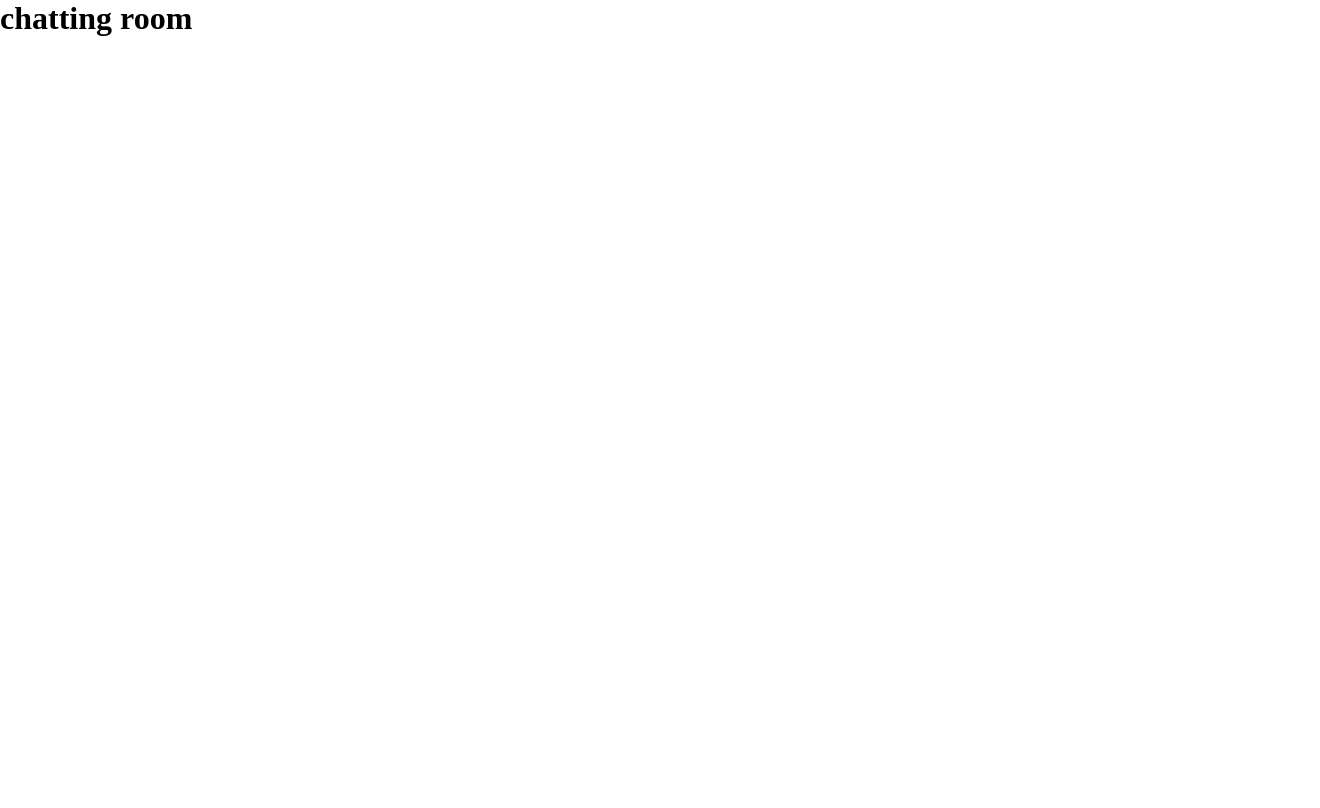
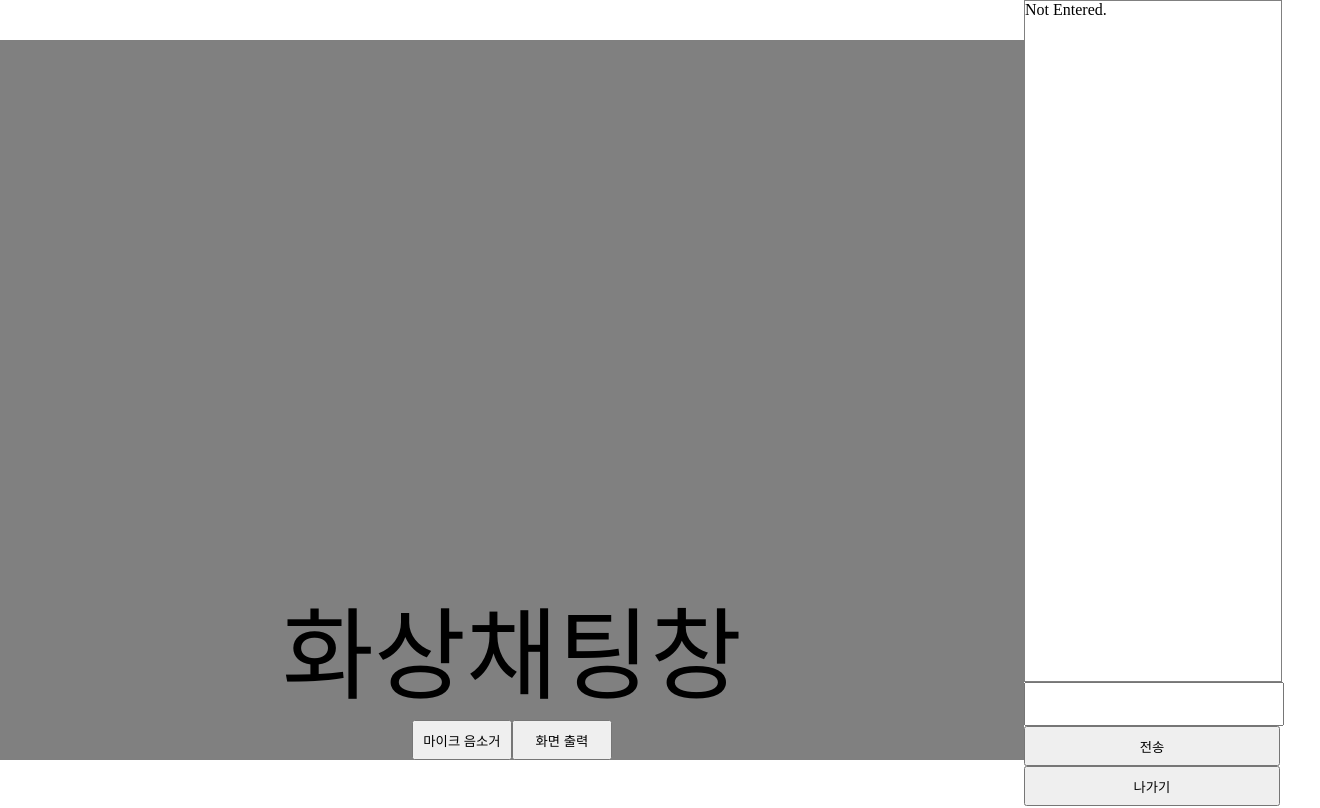
Before and after one commit to Eunjin3395/OpenSoftware-Project-5, a React (Create React App) app in the folder front/: page /main in a window 1280 px wide. Shown: the top 808 px of the page, 1320 px wide, since content can reach past the window. Built offline with nearby package versions, Linux system fonts and the light colour scheme; no server answers.

Commit message:
리액트 프론트와 백엔드 통합 / 채팅기능 기본적인 기능 완성

```diff
--- a/front/src/components/css/LoginPage.css
+++ b/front/src/components/css/LoginPage.css
@@ -7,7 +7,6 @@
 .LoginPage-Container {
   width: 100%;
   height: 100%;
-  background-color: aqua;
 }
 .LoginPage-Container,
 .Container {
@@ -16,20 +15,30 @@
   align-items: center;
 }
 .Container {
-  width: 30%;
-  height: 30%;
+  width: 25%;
+  height: 70%;
   flex-direction: column;
   border: 1px solid black;
 }
-
+.Container > div {
+  height: 10%;
+  font-size: 30px;
+  text-align: center;
+}
+form {
+  display: flex;
+  justify-content: center;
+  align-items: center;
+  flex-direction: column;
+}
 .UserName,
 .ChatRoom {
-  width: 55%;
-  height: 8%;
+  width: 75%;
+  height: 4%;
   margin-bottom: 10px;
 }
 
 .submit {
-  width: 10%;
-  height: 10%;
+  width: 25%;
+  height: 8%;
 }
--- /dev/null
+++ b/front/src/components/css/MainPage.css
@@ -0,0 +1,58 @@
+* {
+  margin: 0;
+  padding: 0;
+}
+#MainPage-Container {
+  display: flex;
+  align-items: center;
+}
+h1 {
+  height: 7vh;
+}
+
+#chatroom,
+li {
+  height: 7%;
+  list-style: none;
+}
+
+#Input-Container {
+  height: 15vh;
+}
+
+#userInput,
+#submit,
+#leave {
+  height: 5vh;
+}
+#Chat-Container {
+  height: 85vh;
+  border: solid gray 1px;
+}
+#Chat-Interface {
+  position: absolute;
+  top: 0;
+  right: 0;
+  height: 100vh;
+  width: 20vw;
+}
+#Video-Interface {
+  text-align: center;
+  display: flex;
+  justify-content: end;
+  flex-direction: column;
+  font-size: 100px;
+  background-color: gray;
+  width: 80vw;
+  height: 90vh;
+}
+#Video-Button-Container {
+  display: flex;
+  align-items: center;
+  justify-content: center;
+  height: 40px;
+}
+
+#Video-Button-Container > button {
+  width: 100px;
+}
--- a/front/src/components/views/LoginPage.js
+++ b/front/src/components/views/LoginPage.js
@@ -20,29 +20,34 @@ export default function LoginPage() {
   function SubmitHandler(event) {
     event.preventDefault();
     socket.emit("login-info-submit", {
-      username: UserName,
-      chatroom: ChatRoom,
+      userName: UserName,
+      ChatRoom: ChatRoom,
     });
     return Navigate("/main");
   }
 
   return (
-    <div className='LoginPage-Container'>
-      <div className='Container'>
+    <div className="LoginPage-Container">
+      <div className="Container">
+        <div>LoginPage</div>
         <form onSubmit={SubmitHandler}>
           <input
-            type='text'
-            className='UserName'
+            type="text"
+            className="UserName"
             value={UserName}
             onChange={UserNameHanler}
-            placeholder='Enter User name'></input>
+            placeholder="Enter User name"
+          ></input>
           <input
-            type='text'
-            className='ChatRoom'
+            type="text"
+            className="ChatRoom"
             value={ChatRoom}
             onChange={ChatRoomHanler}
-            placeholder='Enter ChatRoom name'></input>
-          <button className='submit' type='submit'></button>
+            placeholder="Enter ChatRoom name"
+          ></input>
+          <button className="submit" type="submit">
+            submit
+          </button>
         </form>
       </div>
     </div>
--- a/front/src/components/views/MainPage.js
+++ b/front/src/components/views/MainPage.js
@@ -1,37 +1,103 @@
 import React, { useState, useEffect } from "react";
-import "../css/LoginPage.css";
+import { useNavigate } from "react-router-dom";
+import "../css/MainPage.css";
 import io from "socket.io-client";
 
-let chatroom = document.getElementById("chatroom");
-let chat = document.getElementById("chat");
-let submitButton = document.getElementById("submit");
-let userInput = document.getElementById("userInput");
 const socket = io.connect("http://localhost:3383");
+let cnt = 0;
+export default function MainPage() {
+  let Navigator = useNavigate();
+  const [data, setData] = useState("Empty");
+  const [userName, setUserName] = useState("Not Entered.");
+  const [chatRoom, setChatRoom] = useState("Not Entered.");
+  let [reRender, setReRender] = useState();
 
-export default function MainPage() {
-  socket.emit("main-enter", "entered");
+  function LeaveToLoginPage(event) {
+    event.preventDefault();
+    return Navigator("/");
+  }
+  function SendText(event) {
+    event.preventDefault();
+    socket.emit("Send", { userName: userName, msg: userInput.value });
+    userInput.value = "";
+  }
+  let html = (
+    <div id="MainPage-Container">
+      <div id="Video-Interface">
+        화상채팅창
+        <div id="Video-Button-Container">
+          <button>마이크 음소거</button>
+          <button>화면 출력</button>
+        </div>
+      </div>
+      <div Id="Chat-Interface">
+        <div id="Chat-Container">
+          <div id="chatroom">{chatRoom}</div>
+          <ul id="chat"></ul>
+        </div>
 
-  socket.on("chat-enter", (data) => {
-    console.log("asdf");
-    // username = setUsername(data.username);
-    // chatroom.innerHTML = data.chatroom + "방";
-    // const li = document.createElement("li");
-    // li.innerText = `${username}님이 입장하셨습니다.`;
-    // chat.appendChild(li);
+        <div id="Input-Container">
+          <input type="text" id="userInput" />
+          <button id="submit" onClick={SendText}>
+            전송
+          </button>
+          <form onSubmit={LeaveToLoginPage} id="leave">
+            <button>나가기</button>
+          </form>
+        </div>
+      </div>
+    </div>
+  );
+
+  let chatroom = document.getElementById("chatroom");
+  let chat = document.getElementById("chat");
+  let submitButton = document.getElementById("submit");
+  let userInput = document.getElementById("userInput");
+
+  useEffect(() => {
+    if (userName != "Not Entered.") {
+      socket.off("Catch").on("Catch", (data) => {
+        //현재 socket.on이 여러번 반복실행됨 바깥은 실행안되고
+        const li = document.createElement("li");
+        li.innerText = data.userName + ": " + data.msg;
+        chat.appendChild(li);
+        console.log("Send message", chat);
+      });
+    }
   });
 
-  return (
-    <>
-      <h1>chatting room</h1>
-      <div id='chatroom'></div>
-      <ul id='chat'></ul>
-      <div class='input-container'>
-        <input type='text' id='userInput' />
-        <button id='submit'>전송</button>
-      </div>
-      <form action='index.html' id='leave'>
-        <button>나가기</button>
-      </form>
-    </>
-  );
+  useEffect(() => {
+    socket.emit("main-enter", "entered");
+    console.log("방 접속");
+    if (data == "Empty") {
+      console.log("data");
+      socket.on("chat-enter", (d) => setData(d));
+    }
+  }, []);
+
+  useEffect(() => {
+    if (data != "Empty") {
+      console.log("방 변경");
+      setChatRoom(data.ChatRoom + "방");
+    }
+  }, [data]);
+
+  useEffect(() => {
+    if (data != "Empty") {
+      if (userName == "Not Entered.") {
+        console.log("이름 변경 전");
+        setUserName(data.userName);
+      }
+
+      if (chatRoom != "Not Entered." && userName != "Not Entered.") {
+        console.log("이름 변경 후");
+        const li = document.createElement("li");
+        li.innerText = data.userName + "입장하셨습니다.";
+        chat.appendChild(li);
+      }
+      console.log(userName, chat);
+    }
+  }, [data, userName]);
+
+  return html;
 }
--- a/front/src/index.js
+++ b/front/src/index.js
@@ -3,11 +3,7 @@ import ReactDOM from "react-dom/client";
 import App from "./App";
 
 const root = ReactDOM.createRoot(document.getElementById("root"));
-root.render(
-  <React.StrictMode>
-    <App />
-  </React.StrictMode>
-);
+root.render(<App />);
 
 // If you want to start measuring performance in your app, pass a function
 // to log results (for example: reportWebVitals(console.log))
```
Also changed, not shown: 2 other files (tests, documents, lock files or other folders).
